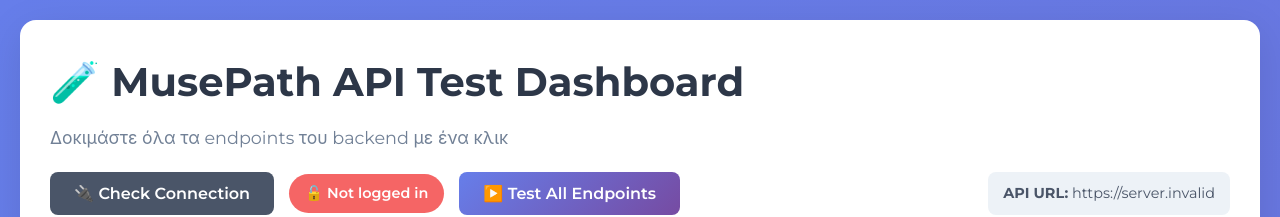
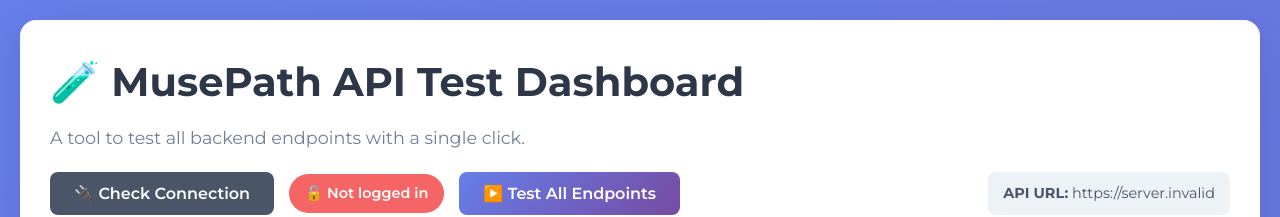
Before and after one commit to gsklaven/MusePath-Frontend, a React (Create React App) app: page /api-test in a window 1280 px wide. Shown: the top 217 px of the page. Built offline with nearby package versions, Linux system fonts and the light colour scheme; no server answers.

Commit message:
add comments and remove imports

```diff
--- a/src/components/ExhibitBottomSheet.jsx
+++ b/src/components/ExhibitBottomSheet.jsx
@@ -25,7 +25,7 @@
  *
  * Dependencies: useAuth for user context, APIs for favorites/audio/routes, useNavigate for routing
  */
-import React, { useState, useMemo, useEffect, useRef } from 'react';
+import { useState, useMemo, useEffect, useRef } from 'react';
 import { useNavigate } from 'react-router-dom';
 import { useAuth } from '../context/AuthContext';
 import { addToFavourites, removeFromFavourites, getUserCoordinates } from '../api/users';
--- /dev/null
+++ b/src/components/index.js
@@ -0,0 +1,4 @@
+export { default as Header } from './Header/Header';
+export { default as Button } from './Button';
+export { default as Card } from './Card';
+export { default as SearchBar } from './SearchBar';
--- a/src/pages/ApiTestPage.jsx
+++ b/src/pages/ApiTestPage.jsx
@@ -1,27 +1,8 @@
 /**
- * ApiTestPage Component
- *
- * Development and testing interface for all backend API endpoints.
- * Provides a comprehensive UI for testing REST API calls with real-time results display.
- *
- * Architecture:
- * - Modular design with separated concerns (validation, execution, UI)
- * - Endpoint configurations extracted to apiEndpoints.js for reusability
- * - Small, focused functions for better maintainability
- *
- * Key Functions:
- * - safeSerialize(): Safely converts objects to JSON
- * - validateEndpoint(): Validates endpoint structure and parameters
- * - sanitizePath(): Prevents path traversal attacks
- * - executeRequest(): Handles HTTP request based on method
- * - testEndpoint(): Main testing orchestrator
- * - checkConnection(): Verifies backend connectivity
- *
- * Security Features:
- * - Path validation (no "..", must start with "/")
- * - Method whitelist (GET, POST, PUT, DELETE only)
- * - Safe serialization to prevent circular references
- * - Input sanitization for sample data
+ * @file ApiTestPage.jsx
+ * @description A development and testing interface for all backend API endpoints.
+ * This page provides a UI to trigger and inspect API calls, view their results,
+ * and test different authentication scenarios. It's a crucial tool for backend and frontend integration testing.
  */
 import React, { useState } from 'react';
 import apiClient from '../api/client';
@@ -34,9 +15,9 @@ const ADMIN_USER = { username: 'john_smith', password: 'Password123!' };
 const NORMAL_USER = { username: 'john_smith', password: 'Password123!' };
 
 /**
- * Safely serializes objects to JSON, handling circular references
- * @param {*} obj - Object to serialize
- * @returns {*} Serialized object or string representation
+ * Safely serializes an object to JSON, handling circular references and other errors.
+ * @param {*} obj - The object to serialize.
+ * @returns {string|null} The serialized JSON string, a string representation, or null if serialization fails.
  */
 const safeSerialize = (obj) => {
   try {
@@ -51,9 +32,9 @@ const safeSerialize = (obj) => {
 };
 
 /**
- * Validates endpoint path for security
- * @param {string} path - Endpoint path to validate
- * @returns {boolean} True if path is valid
+ * Validates an endpoint path for security, ensuring it's a valid string and not a traversal attempt.
+ * @param {string} path - The endpoint path to validate.
+ * @returns {boolean} True if the path is valid.
  */
 const isValidPath = (path) => {
   return typeof path === 'string'
@@ -63,9 +44,9 @@ const isValidPath = (path) => {
 };
 
 /**
- * Validates HTTP method
- * @param {string} method - HTTP method to validate
- * @returns {boolean} True if method is allowed
+ * Validates that the HTTP method is one of the allowed methods.
+ * @param {string} method - The HTTP method to validate.
+ * @returns {boolean} True if the method is allowed.
  */
 const isValidMethod = (method) => {
   const allowedMethods = ['GET', 'POST', 'PUT', 'DELETE'];
@@ -73,9 +54,9 @@ const isValidMethod = (method) => {
 };
 
 /**
- * Validates endpoint object structure
- * @param {object} endpoint - Endpoint configuration
- * @returns {object} { isValid: boolean, error: string|null }
+ * Validates the structure of an endpoint configuration object.
+ * @param {object} endpoint - The endpoint configuration object.
+ * @returns {{isValid: boolean, error: string|null}} An object indicating if the endpoint is valid and an error message if not.
  */
 const validateEndpoint = (endpoint) => {
   if (!endpoint || typeof endpoint !== 'object') {
@@ -94,9 +75,9 @@ const validateEndpoint = (endpoint) => {
 };
 
 /**
- * Sanitizes sample data for API request
- * @param {*} sampleData - Data to sanitize (can be object or function)
- * @returns {object} Sanitized data object
+ * Sanitizes the sample data for an API request. If the data is a function, it's executed to get fresh data.
+ * @param {*} sampleData - The data to sanitize, which can be an object or a function.
+ * @returns {object} A sanitized data object ready for the request body.
  */
 const sanitizeSampleData = (sampleData) => {
   if (!sampleData) return {};
@@ -121,11 +102,11 @@ const sanitizeSampleData = (sampleData) => {
 };
 
 /**
- * Executes HTTP request based on method
- * @param {string} method - HTTP method
- * @param {string} path - API path
- * @param {object} data - Request body data
- * @returns {Promise} Axios response
+ * Executes an HTTP request using the API client based on the specified method.
+ * @param {string} method - The HTTP method (GET, POST, PUT, DELETE).
+ * @param {string} path - The API endpoint path.
+ * @param {object} data - The request body data for POST and PUT requests.
+ * @returns {Promise<object>} A promise that resolves with the Axios response.
  */
 const executeRequest = async (method, path, data) => {
   const config = {};
@@ -145,10 +126,10 @@ const executeRequest = async (method, path, data) => {
 };
 
 /**
- * Creates success result object
- * @param {object} response - Axios response
- * @param {number} duration - Request duration in ms
- * @returns {object} Success result
+ * Creates a standardized success result object for the UI.
+ * @param {object} response - The Axios response object.
+ * @param {number} duration - The request duration in milliseconds.
+ * @returns {object} A success result object.
  */
 const createSuccessResult = (response, duration) => {
   return {
@@ -161,10 +142,10 @@ const createSuccessResult = (response, duration) => {
 };
 
 /**
- * Creates error result object
- * @param {Error} error - Error object
- * @param {number} duration - Request duration in ms
- * @returns {object} Error result
+ * Creates a standardized error result object for the UI.
+ * @param {Error} error - The error object caught during the request.
+ * @param {number} duration - The request duration in milliseconds.
+ * @returns {object} An error result object.
  */
 const createErrorResult = (error, duration) => {
   return {
@@ -177,17 +158,21 @@ const createErrorResult = (error, duration) => {
 };
 
 /**
- * Logs test result to console
- * @param {boolean} success - Whether test succeeded
- * @param {string} method - HTTP method
- * @param {string} path - API path
- * @param {object} details - Additional details
+ * Logs the result of an API test to the console for debugging.
+ * @param {boolean} success - Whether the test was successful.
+ * @param {string} method - The HTTP method used.
+ * @param {string} path - The API endpoint path.
+ * @param {object} details - Additional details about the test result.
  */
 const logTestResult = (success, method, path, details) => {
   const icon = success ? '✅ Success' : '❌ Failed';
   console.log(`${icon}: ${String(method)} ${String(path)}`, details);
 };
 
+/**
+ * Renders the API test page, a dashboard for manually testing all backend endpoints.
+ * @returns {JSX.Element} The ApiTestPage component.
+ */
 const ApiTestPage = () => {
   const [results, setResults] = useState({});
   const [loading, setLoading] = useState({});
@@ -197,9 +182,9 @@ const ApiTestPage = () => {
   const API_BASE_URL = process.env.REACT_APP_API_BASE_URL || 'http://localhost:3000/v1';
 
   /**
-   * Login helper
-   * @param {object} user - User credentials {username, password}
-   * @param {string} role - 'user' or 'admin'
+   * Logs in a user with the given credentials and role.
+   * @param {object} user - User credentials ({username, password}).
+   * @param {string} role - The role of the user ('user' or 'admin').
    */
   const login = async (user, role) => {
     try {
@@ -213,7 +198,7 @@ const ApiTestPage = () => {
   };
 
   /**
-   * Logout helper
+   * Logs out the current user.
    */
   const logout = async () => {
     try {
@@ -227,8 +212,8 @@ const ApiTestPage = () => {
   };
 
   /**
-   * Tests a single API endpoint
-   * @param {object} endpoint - Endpoint configuration
+   * Orchestrates the testing of a single API endpoint, handling auth, execution, and result display.
+   * @param {object} endpoint - The endpoint configuration from `apiEndpoints.js`.
    */
   const testEndpoint = async (endpoint) => {
     // Set loading state
@@ -244,7 +229,7 @@ const ApiTestPage = () => {
       return;
     }
 
-    // Handle create-first pattern for delete endpoints
+    // For DELETE tests, create a resource first to ensure something exists to be deleted.
     let dynamicPath = endpoint.path;
     if (endpoint.createFirst) {
       const createEndpoint = ALL_ENDPOINTS.find(e => e.id === endpoint.createFirst);
@@ -263,7 +248,7 @@ const ApiTestPage = () => {
             sanitizedData
           );
 
-          // Extract the ID from the response
+          // Extract the ID from the response to build the dynamic path for deletion.
           let createdId = null;
           if (createResponse.data?.data?.exhibitId) {
             createdId = createResponse.data.data.exhibitId;
@@ -276,7 +261,6 @@ const ApiTestPage = () => {
           }
 
           if (createdId) {
-            // Replace the hardcoded ID in the path
             dynamicPath = endpoint.path.replace(/\/\d+$/, `/${createdId}`);
             console.log(`✅ Created resource with ID ${createdId}, will delete: ${dynamicPath}`);
           } else {
@@ -352,7 +336,7 @@ const ApiTestPage = () => {
   };
 
   /**
-   * Tests all endpoints sequentially with delay
+   * Tests all defined endpoints sequentially with a delay between each test.
    */
   const testAllEndpoints = async () => {
     console.log('🚀 Starting to test all endpoints...');
@@ -367,14 +351,13 @@ const ApiTestPage = () => {
   };
 
   /**
-   * Checks backend connection via health endpoint
+   * Checks the backend connection by hitting the /health endpoint.
    */
   const checkConnection = async () => {
     console.log('🔌 Checking connection to backend...');
 
     try {
       const response = await apiClient.get('/health');
-
       console.log('✅ Backend connection successful', response.data);
 
       setConnectionStatus({
@@ -394,8 +377,8 @@ const ApiTestPage = () => {
   };
 
   /**
-   * Groups endpoints by category for UI organization
-   * @returns {object} Endpoints grouped by category
+   * Groups endpoints by their 'category' property for organized rendering in the UI.
+   * @returns {object} An object where keys are categories and values are arrays of endpoints.
    */
   const getGroupedEndpoints = () => {
     return ALL_ENDPOINTS.reduce((acc, endpoint) => {
@@ -413,7 +396,7 @@ const ApiTestPage = () => {
     <div className="api-test-page">
       <header className="api-test-header">
         <h1>🧪 MusePath API Test Dashboard</h1>
-        <p>Δοκιμάστε όλα τα endpoints του backend με ένα κλικ</p>
+        <p>A tool to test all backend endpoints with a single click.</p>
 
         <div className="header-actions">
           <div className="connection-status">
@@ -449,6 +432,7 @@ const ApiTestPage = () => {
         </div>
       </header>
 
+      {/* Main content area with statistics and endpoint cards */}
       <div className="api-test-content">
         <div className="stats-bar">
           <div className="stat">
@@ -473,6 +457,7 @@ const ApiTestPage = () => {
           </div>
         </div>
 
+        {/* Render endpoints grouped by category */}
         {Object.entries(groupedEndpoints).map(([category, categoryEndpoints]) => (
           <div key={category} className="endpoint-category">
             <h2 className="category-title">📂 {category}</h2>
@@ -506,6 +491,7 @@ const ApiTestPage = () => {
                     <code className="endpoint-path">{endpoint.path}</code>
                   </div>
 
+                  {/* Display sample request body if available */}
                   {endpoint.sampleData && (
                     <details className="sample-data">
                       <summary>📝 Sample Request Body</summary>
@@ -519,6 +505,7 @@ const ApiTestPage = () => {
                     </details>
                   )}
 
+                  {/* Display the result of the API test */}
                   {results[endpoint.id] && (
                     <div className={`result-box ${results[endpoint.id].success ? 'success' : 'error'}`}>
                       <div className="result-header">
@@ -552,11 +539,11 @@ const ApiTestPage = () => {
 
       <footer className="api-test-footer">
         <p>
-          💡 <strong>Tip:</strong> Βεβαιωθείτε ότι το Backend τρέχει στο{' '}
+          💡 <strong>Tip:</strong> Make sure the backend is running at{' '}
           <code>{API_BASE_URL}</code>
         </p>
         <p>
-          📚 Για περισσότερες πληροφορίες, δείτε το <code>README.md</code>
+          📚 For more information, see the <code>README.md</code>
         </p>
       </footer>
     </div>
```
Also changed, not shown: src/pages/CreateRoutePage.jsx (+2 -5 lines), src/pages/NavigationPage.jsx (+33 -4 lines), src/pages/index.js (added, +15 -0 lines), src/router/AppRouter.jsx (+42 -30 lines).
